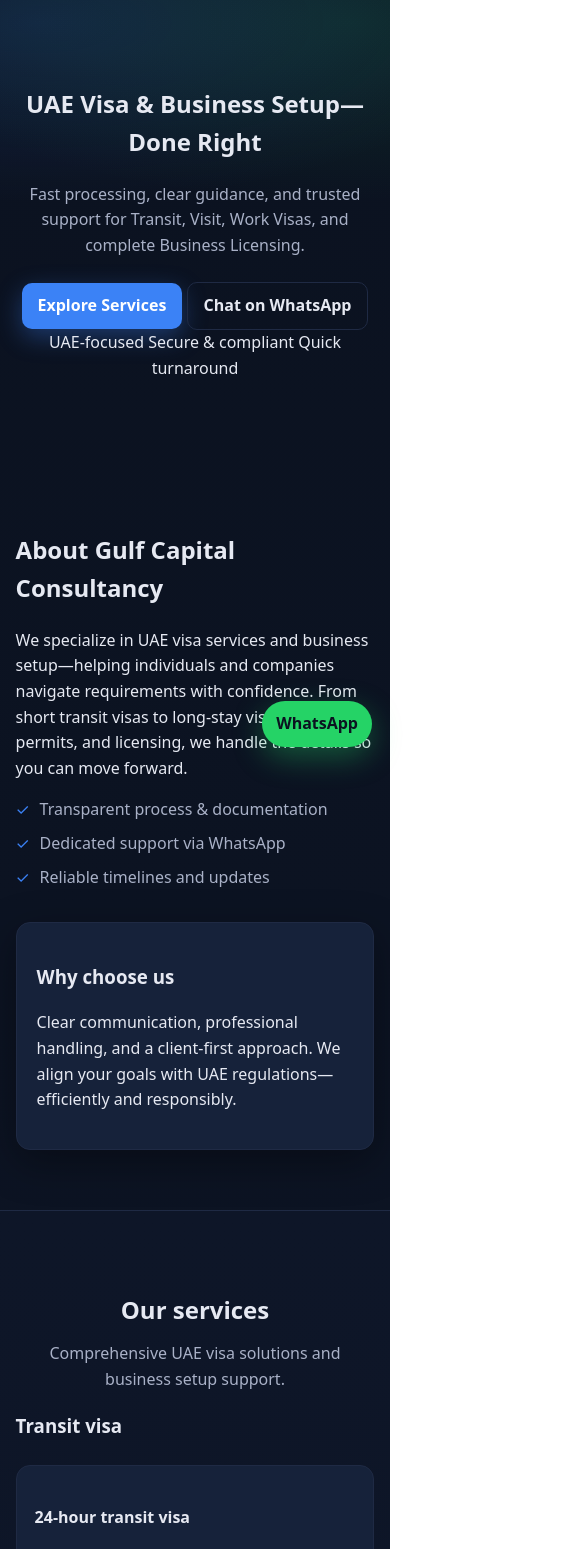
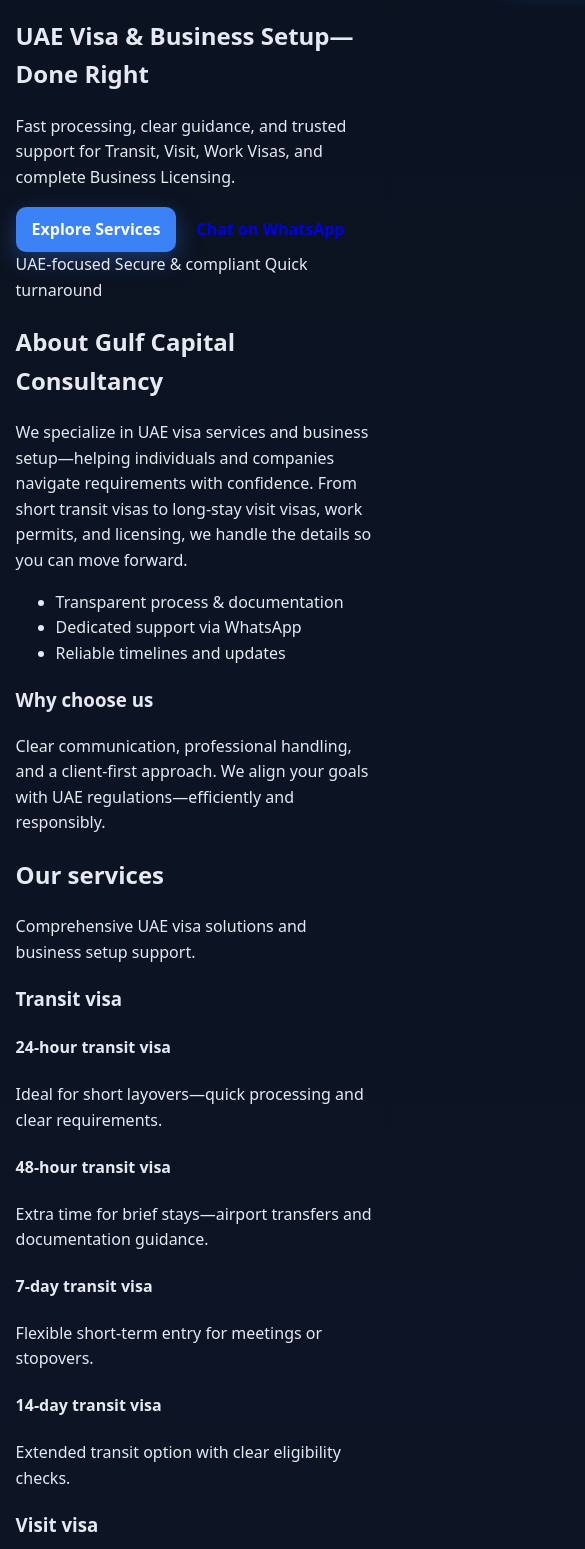
Before and after one commit to Rhizomesolutec/Gulf-Capital-Consultancy, a plain HTML site: page index.html in a window 390 px wide. Shown: the part 79-1628 px from the top of the page, 585 px wide, since content can reach past the window. Drawn offline with Linux system fonts and the light colour scheme.

Commit message:
Update style.css

```diff
--- a/style.css
+++ b/style.css
@@ -3,8 +3,8 @@
   --surface: #121a2b;
   --text: #e6e9f2;
   --muted: #a9b1c7;
-  --primary: #3b82f6;
-  --accent: #25d366; /* WhatsApp */
+  --primary: #3b82f6; /* Gulf blue */
+  --accent: #25d366;  /* WhatsApp green */
   --card: #16223a;
   --border: #1f2a44;
 }
@@ -38,79 +38,4 @@
 
 .btn { display: inline-block; padding: 10px 16px; border-radius: 10px; text-decoration: none; font-weight: 600; }
 .btn-primary { background: var(--primary); color: white; box-shadow: 0 8px 24px rgba(59,130,246,0.35); }
-.btn-outline { border: 1px solid var(--border); color: var(--text); }
-
-.hero {
-  padding: 90px 0 70px;
-  background:
-    radial-gradient(800px 300px at 10% 10%, rgba(59,130,246,0.15), transparent 60%),
-    radial-gradient(800px 300px at 90% 10%, rgba(37,211,102,0.12), transparent 60%);
-}
-.hero-inner { text-align: center; }
-.lead { color: var(--muted); max-width: 720px; margin: 10px auto 24px; }
-
-.section { padding: 60px 0; }
-.section.alt { background: linear-gradient(180deg, #0e1628, #0b1220); border-top: 1px solid var(--border); border-bottom: 1px solid var(--border); }
-.center { text-align: center; }
-.sub { color: var(--muted); margin-top: -8px; }
-
-.grid-2 { display: grid; grid-template-columns: 1.2fr 1fr; gap: 24px; }
-.card { background: var(--card); border: 1px solid var(--border); border-radius: 14px; padding: 20px; }
-.highlight { box-shadow: 0 12px 40px rgba(0,0,0,0.35); }
-
-.ticks { list-style: none; padding: 0; margin: 16px 0 0; }
-.ticks li { position: relative; padding-left: 24px; margin: 8px 0; color: var(--muted); }
-.ticks li::before { content: "✓"; position: absolute; left: 0; color: var(--primary); }
-
-.services-grid {
-  display: grid; grid-template-columns: repeat(3, 1fr); gap: 18px; margin-top: 24px;
-}
-.service-card { background: var(--card); border: 1px solid var(--border); border-radius: 14px; padding: 18px; }
-.service-card h3 { margin: 0 0 8px; }
-.service-card p { color: var(--muted); }
-
-.form-card label { display: grid; gap: 6px; margin-bottom: 12px; }
-.form-card input, .form-card textarea {
-  background: #0f1a2e; border: 1px solid var(--border); color: var(--text);
-  border-radius: 10px; padding: 10px 12px; outline: none;
-}
-.form-card input:focus, .form-card textarea:focus { border-color: var(--primary); }
-.form-status { margin-top: 10px; color: var(--muted); }
-
-.site-footer { border-top: 1px solid var(--border); padding: 24px 0; }
-.footer-inner { display: flex; align-items: center; justify-content: space-between; }
-.footer-links { list-style: none; display: flex; gap: 16px; margin: 0; padding: 0; }
-.footer-links a { color: var(--muted); text-decoration: none; }
-.footer-links a:hover { color: var(--text); }
-
-.whatsapp-float {
-  position: fixed; right: 18px; bottom: 18px; background: var(--accent); color: #0b1220;
-  padding: 10px 14px; border-radius: 999px; font-weight: 700; text-decoration: none;
-  box-shadow: 0 10px 30px rgba(37,211,102,0.35);
-}
-
-/* Animations */
-.animate { opacity: 0; transform: translateY(12px); transition: opacity .6s ease, transform .6s ease; }
-.fade-up.in { opacity: 1; transform: translateY(0); }
-.slide-in-left { transform: translateX(-16px); }
-.slide-in-right { transform: translateX(16px); }
-.slide-in-left.in, .slide-in-right.in { opacity: 1; transform: translateX(0); }
-.delay-1 { transition-delay: .1s; }
-.delay-2 { transition-delay: .2s; }
-.delay-3 { transition-delay: .3s; }
-.delay-4 { transition-delay: .4s; }
-.delay-5 { transition-delay: .5s; }
-
-/* Responsive */
-@media (max-width: 900px) {
-  .grid-2 { grid-template-columns: 1fr; }
-  .services-grid { grid-template-columns: 1fr 1fr; }
-  .header-cta { display: none; }
-  .nav-toggle { display: inline-block; }
-  .nav-list { display: none; }
-  .nav.open .nav-list { display: flex; flex-direction: column; gap: 12px; background: rgba(18,26,43,0.95); padding: 12px; border-radius: 12px; position: absolute; right: 12px; top: 52px; }
-}
-
-@media (max-width: 560px) {
-  .services-grid { grid-template-columns: 1fr; }
-}
+.btn-outline { border:
```
